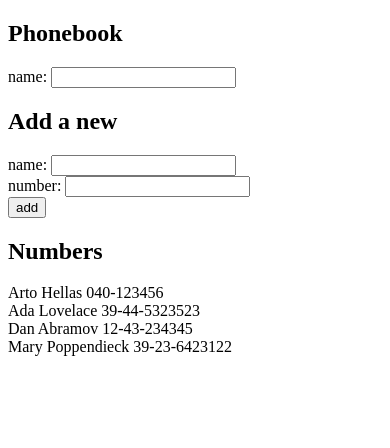
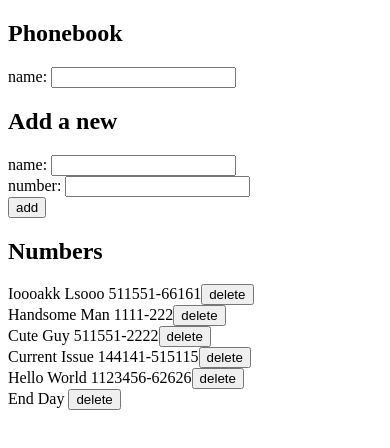
Before and after one commit to Infandel/fullstackopen_2020, a React (Create React App) app in the folder part2/phonebook/: page / in a window 390 px wide. Shown: the top 448 px of the page. Built offline with nearby package versions, Linux system fonts and the light colour scheme; data requests are answered from the project's data file.

Commit message:
2.17: Phonebook step9

```diff
--- a/part2/phonebook/db.json
+++ b/part2/phonebook/db.json
@@ -1,24 +1,34 @@
 {
-  "persons":[
+  "persons": [
     {
-      "fullName": "Arto Hellas",
-      "teleNumber": "040-123456",
-      "id": 1
+      "fullName": "Ioooakk Lsooo",
+      "teleNumber": "511551-66161",
+      "id": 8
     },
     {
-      "fullName": "Ada Lovelace",
-      "teleNumber": "39-44-5323523",
-      "id": 2
+      "fullName": "Handsome Man",
+      "teleNumber": "1111-222",
+      "id": 9
     },
     {
-      "fullName": "Dan Abramov",
-      "teleNumber": "12-43-234345",
-      "id": 3
+      "fullName": "Cute Guy",
+      "teleNumber": "511551-2222",
+      "id": 10
     },
     {
-      "fullName": "Mary Poppendieck",
-      "teleNumber": "39-23-6423122",
-      "id": 4
+      "fullName": "Current Issue",
+      "teleNumber": "144141-515115",
+      "id": 11
+    },
+    {
+      "fullName": "Hello World",
+      "teleNumber": "1123456-62626",
+      "id": 12
+    },
+    {
+      "fullName": "End Day",
+      "teleNumber": "",
+      "id": 13
     }
   ]
 }
--- a/part2/phonebook/src/App.js
+++ b/part2/phonebook/src/App.js
@@ -1,8 +1,8 @@
 import React, { useState, useEffect } from 'react'
-import axios from 'axios'
 import Persons from './components/Persons'
 import Filter from './components/Filter'
 import PersonForm from './components/PersonForm'
+import personService from './services/persons'
 
 
 const App = () => {
@@ -12,54 +12,76 @@ const App = () => {
   const [ searchName, setSearchName ] = useState('')
 
   useEffect(() => {
-    console.log('effect')
-    axios
-      .get('http://localhost:3001/persons')
-      .then(response => {
-        console.log('promise fulfilled')
-        setPersons(response.data)
+    personService
+      .getAll()
+      .then(initialNotes => {
+        setPersons(initialNotes)
       })
   }, [])
-  console.log('render', persons.length, 'persons')
 
   const addName = (event) => {
     event.preventDefault()
     const nameObject = {
       fullName: newName,
       teleNumber: newNumber,
-      id: persons.length + 1,
     }
+
+    personService
+      .create(nameObject)
+      .then(returnedNote => {
+        setPersons(persons.concat(returnedNote))
+        setNewName('')
+        setNewNumber('')
+    })
+
     if (persons.filter(name => name.fullName === newName).length > 0) {
       return window.alert(`${newName} is already added to phonebook`)
     }
-    setPersons(persons.concat(nameObject))
-    setNewName('')
-    setNewNumber('')
   }
+
+  const removePerson = (id, fullName) => {
+    if (window.confirm(`Delete ${fullName} ?`)) {
+      personService
+        .deletion(id)
+        .then(
+          setPersons(persons.filter(person => person.id !== id))
+        )
+    }
+  }
+
   const handleNameChange = (event) => {
-    console.log(event.target.value)
     setNewName(event.target.value)
   }
+
   const handleNumberChange = (event) => {
-    console.log(event.target.value)
     setNewNumber(event.target.value)
   }
+
   const handleSearchName = (event) => {
-    console.log(event.target.value)
     setSearchName(event.target.value)
   }
 
   return (
     <div>
       <h2>Phonebook</h2>
-      <Filter searchName={searchName} handleSearchName={handleSearchName} />
+      <Filter
+        searchName={searchName}
+        handleSearchName={handleSearchName}
+      />
       <h2>Add a new</h2>
       <PersonForm
-        addName={addName} newName={newName} handleNameChange={handleNameChange}
-        newNumber={newNumber} handleNumberChange={handleNumberChange}
+        addName={addName}
+        newName={newName}
+        handleNameChange={handleNameChange}
+        newNumber={newNumber}
+        handleNumberChange={handleNumberChange}
       />
       <h2>Numbers</h2>
-      <Persons persons={persons} searchName={searchName} />
+      <Persons
+        persons={persons}
+        searchName={searchName}
+        removePerson={removePerson}
+      />
     </div>
   )
 }
--- /dev/null
+++ b/part2/phonebook/src/components/Person.js
@@ -0,0 +1,14 @@
+import React from 'react'
+
+
+const Person = ({ person, deletePerson }) => {
+    return (
+        <div>
+            {person.fullName} {person.teleNumber}
+            <button onClick={deletePerson}>delete</button>
+        </div>
+    )
+}
+
+
+export default Person
--- a/part2/phonebook/src/components/Persons.js
+++ b/part2/phonebook/src/components/Persons.js
@@ -1,27 +1,23 @@
 import React from 'react'
+import Person from './Person'
 
 
-
-const Persons = ({ persons, searchName }) => {
+const Persons = ({ persons, searchName, removePerson }) => {
   const personsToShow = searchName
     ? persons.filter(person => person.fullName.toLowerCase().includes(searchName.toLowerCase()))
     : persons
   return (
     <div>
       {personsToShow.map((person) =>
-          <Person key={person.id} person={person} />
+          <Person
+          key={person.id}
+          person={person}
+          deletePerson={() => removePerson(person.id, person.fullName)}
+          />
       )}
     </div>
   )
 }
 
 
-const Person = ({ person }) => {
-    return (
-      <div>
-        {person.fullName} {person.teleNumber}
-      </div>
-    )
-}
-
 export default Persons
--- /dev/null
+++ b/part2/phonebook/src/services/persons.js
@@ -0,0 +1,26 @@
+import axios from 'axios'
+
+
+const baseUrl = 'http://localhost:3001/persons'
+
+const getAll = () => {
+  const request = axios.get(baseUrl)
+  return request.then(response => response.data)
+}
+
+const create = newObject => {
+  const request = axios.post(baseUrl, newObject)
+  return request.then(response => response.data)
+}
+
+const update = (id, newObject) => {
+  const request = axios.put(`${baseUrl}/${id}`, newObject)
+  return request.then(response => response.data)
+}
+
+const deletion = (id) => {
+  const request = axios.delete(`${baseUrl}/${id}`)
+  return request.then(response => response.data)
+}
+
+export default { getAll, create, update, deletion }
```
Also changed, not shown: part2/phonebook/src/components/Filter.js (indentation only). Lines whose indentation alone changed are shown as unchanged.
